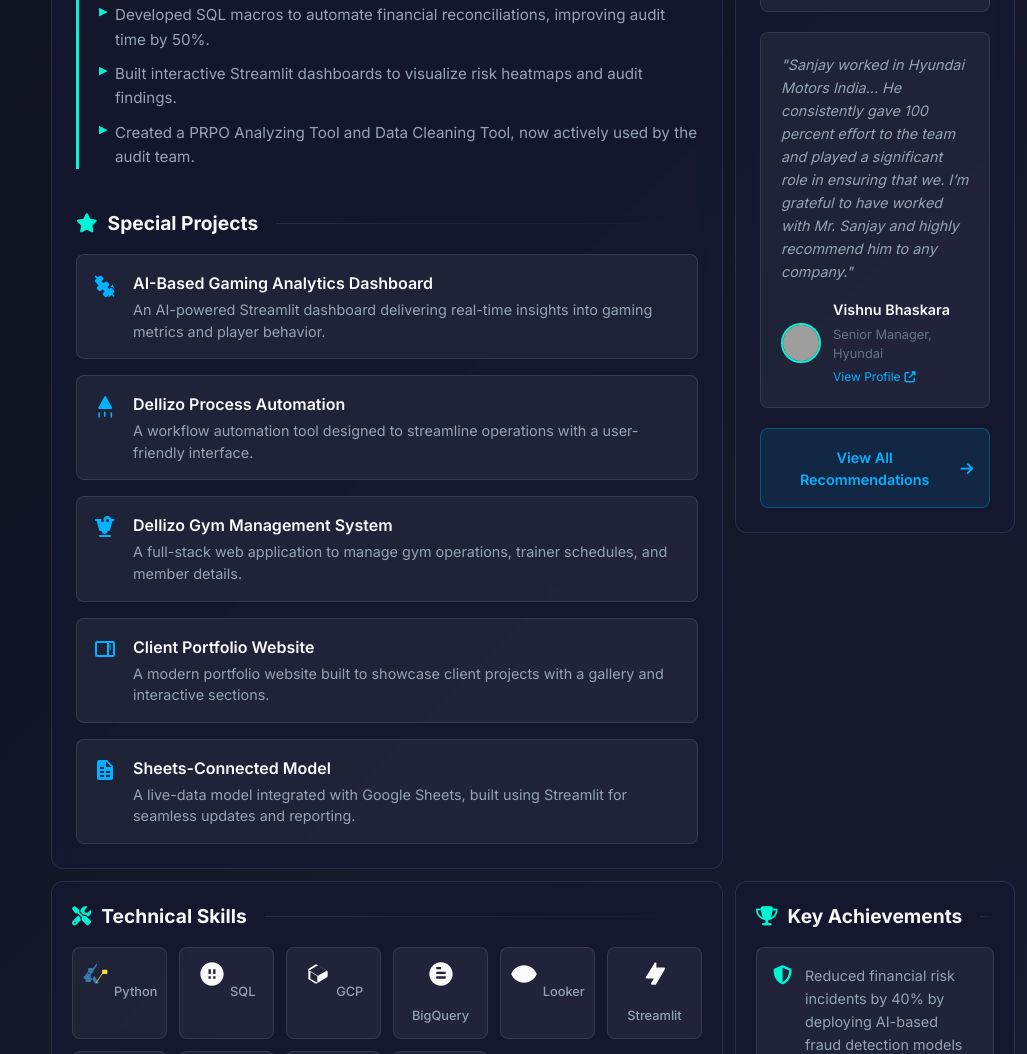
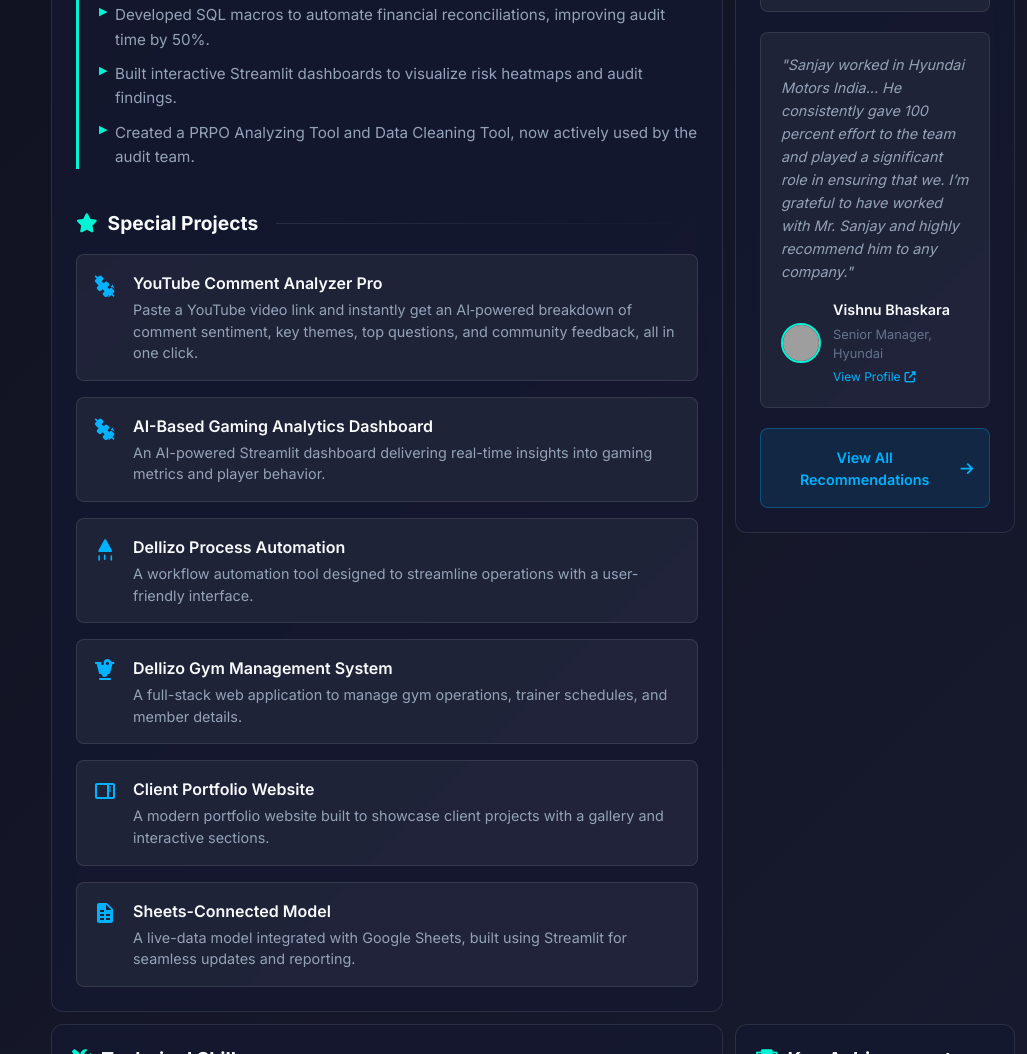
Before and after one commit to Sanjay-1209/Portfolio-2.0, a plain HTML site: page index.html in a window 1280 px wide. Shown: the part 1467-2521 px from the top of the page, without its empty margins (253-1280 px from the left). Drawn offline with Linux system fonts and the light colour scheme; grey boxes are pictures that could not be loaded.

Commit message:
Update index.html

```diff
--- a/index.html
+++ b/index.html
@@ -440,6 +440,10 @@
             <div class="projects-section">
                 <h3 class="section-title"><i class="fas fa-star"></i>Special Projects</h3>
                 <div class="projects-container">
+                    <a href="https://youtube-comments-ai-analyzer.streamlit.app" target="_blank" rel="noopener noreferrer" class="project-item">
+                        <svg class="project-icon" viewBox="0 0 24 24" fill="currentColor"><path d="M21.58,16.09l-1.09-1.09a2,2,0,0,0-2.83,0l-1.18,1.18-2-2,1.18-1.18a2,2,0,0,0,0-2.83L14.58,9.17a2,2,0,0,0-2.83,0L10.57,10.35l-2-2,1.18-1.18a2,2,0,0,0,0-2.83L8.66,3.25a2,2,0,0,0-2.83,0L4.74,4.34l-2-2L1.65,3.42l2,2L2.56,6.5a2,2,0,0,0,0,2.83l1.09,1.09,2,2-1.18,1.18a2,2,0,0,0,0,2.83l1.09,1.09a2,2,0,0,0,2.83,0l1.18-1.18,2,2-1.18,1.18a2,2,0,0,0,0,2.83l1.09,1.09a2,2,0,0,0,2.83,0l1.18-1.18,2,2-1.18,1.18a2,2,0,0,0,0,2.83L14.58,23a2,2,0,0,0,2.83,0l1.09-1.09,2,2,1.09-1.09-2-2,1.09-1.09a2,2,0,0,0,0-2.83l-1.09-1.09-2-2,1.18-1.18a2,2,0,0,0,0-2.83Z"/></svg>
+                        <div class="project-content"><div class="project-title">YouTube Comment Analyzer Pro</div><p class="project-intro">Paste a YouTube video link and instantly get an AI‑powered breakdown of comment sentiment, key themes, top questions, and community feedback, all in one click.</p></div>
+                    </a>
                     <a href="https://sanjaydharan-matiks-data-analyst-assessment.streamlit.app/" target="_blank" rel="noopener noreferrer" class="project-item">
                         <svg class="project-icon" viewBox="0 0 24 24" fill="currentColor"><path d="M21.58,16.09l-1.09-1.09a2,2,0,0,0-2.83,0l-1.18,1.18-2-2,1.18-1.18a2,2,0,0,0,0-2.83L14.58,9.17a2,2,0,0,0-2.83,0L10.57,10.35l-2-2,1.18-1.18a2,2,0,0,0,0-2.83L8.66,3.25a2,2,0,0,0-2.83,0L4.74,4.34l-2-2L1.65,3.42l2,2L2.56,6.5a2,2,0,0,0,0,2.83l1.09,1.09,2,2-1.18,1.18a2,2,0,0,0,0,2.83l1.09,1.09a2,2,0,0,0,2.83,0l1.18-1.18,2,2-1.18,1.18a2,2,0,0,0,0,2.83l1.09,1.09a2,2,0,0,0,2.83,0l1.18-1.18,2,2-1.18,1.18a2,2,0,0,0,0,2.83L14.58,23a2,2,0,0,0,2.83,0l1.09-1.09,2,2,1.09-1.09-2-2,1.09-1.09a2,2,0,0,0,0-2.83l-1.09-1.09-2-2,1.18-1.18a2,2,0,0,0,0-2.83Z"/></svg>
                         <div class="project-content"><div class="project-title">AI-Based Gaming Analytics Dashboard</div><p class="project-intro">An AI-powered Streamlit dashboard delivering real-time insights into gaming metrics and player behavior.</p></div>
```
